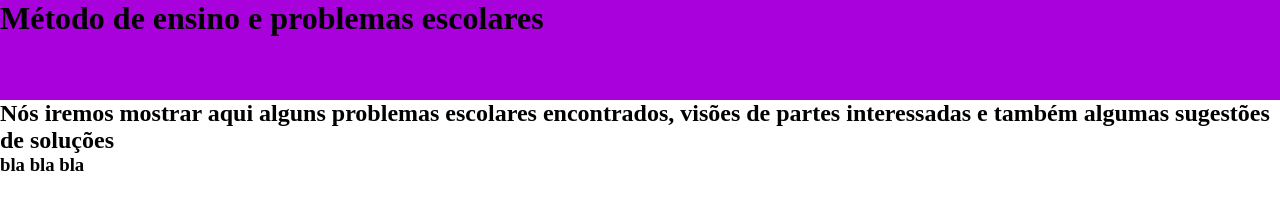
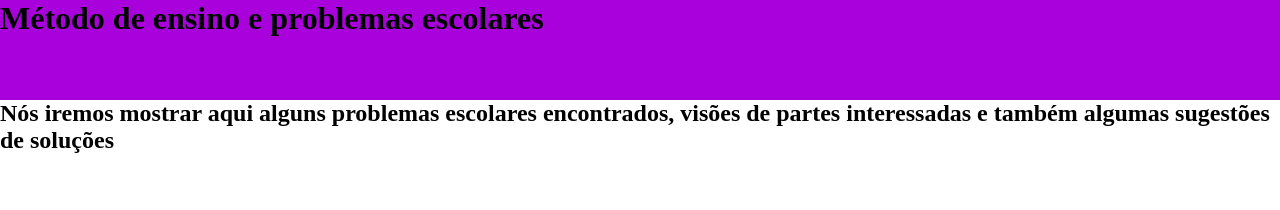
Before and after one commit to isabelarmo/segundof_2023, a plain HTML site: page index.html in a window 1280 px wide. Drawn offline with Linux system fonts and the light colour scheme.

```diff
--- a/index.html
+++ b/index.html
@@ -15,7 +15,7 @@
 <h2> Nós iremos mostrar aqui alguns problemas escolares encontrados, visões de partes interessadas e também algumas sugestões de soluções </h2>
 <section>
 <footer class="rodape">
-<h3> bla bla bla </h3>
+
 </footer>
 </body>
 </html>
```
